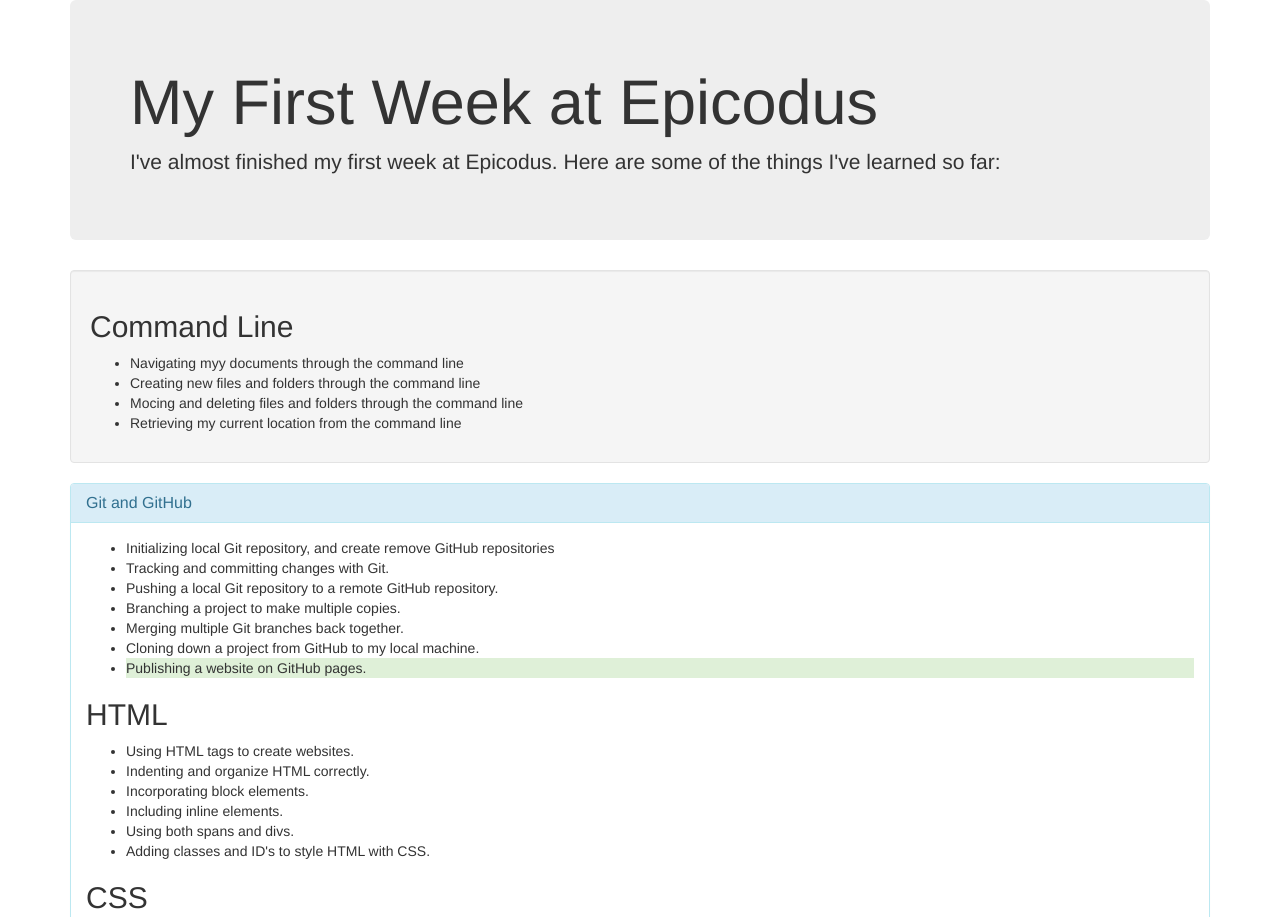
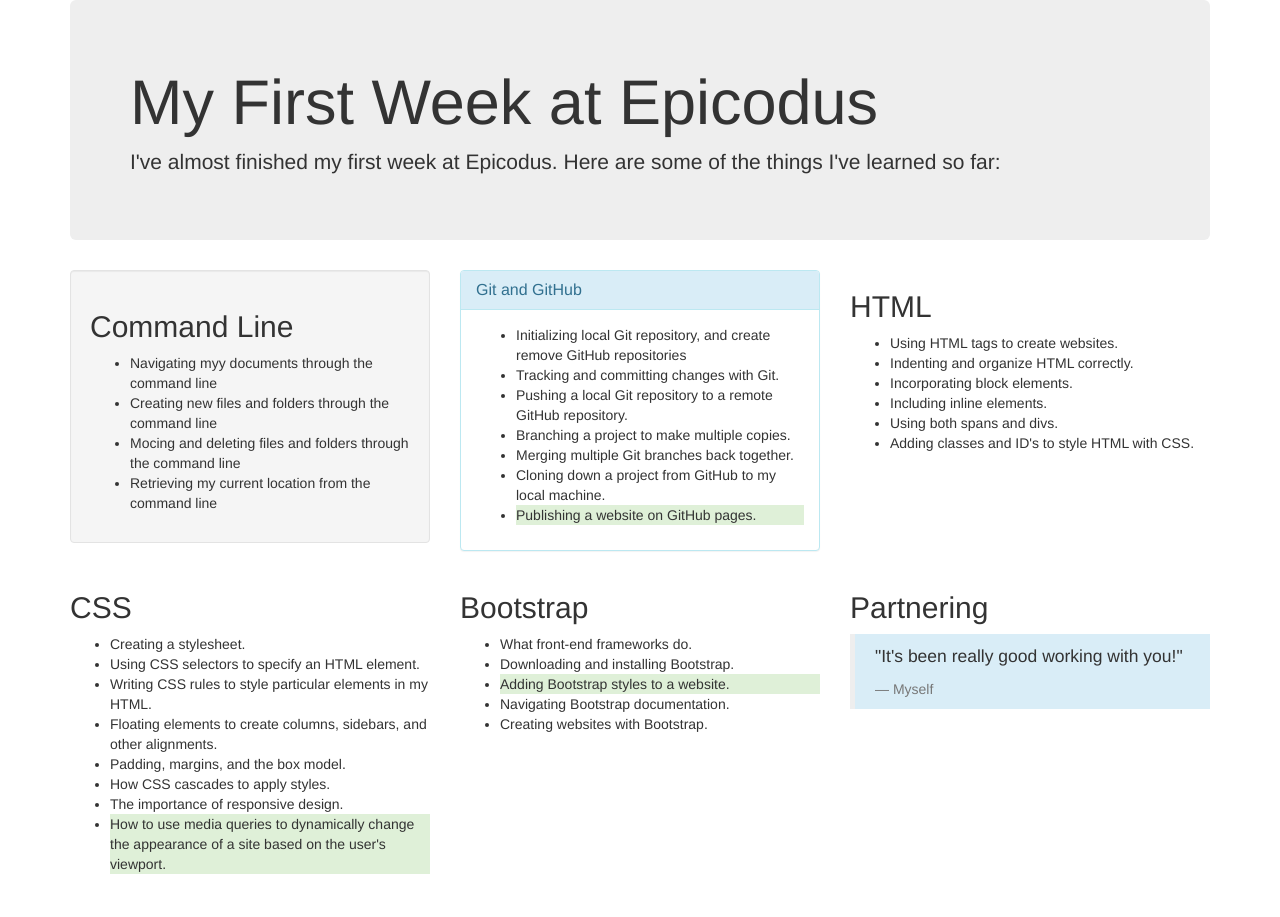
Before and after one commit to Negdub/weekinreview, a plain HTML site: page index.html in a window 1280 px wide. Shown: the top 917 px of the page. After the commit the page ends 884 px from the top, so only its background shows below. Drawn offline with Linux system fonts and the light colour scheme.

Commit message:
col and rows

```diff
--- a/index.html
+++ b/index.html
@@ -12,6 +12,8 @@
             I've almost finished my first week at Epicodus. Here are some of the things I've learned so far:
           </p>
         </div>
+  <div class="row">
+    <div class="col-md-4">
     <div class="well">
       <h2>Command Line</h2>
       <ul>
@@ -21,6 +23,8 @@
         <li>Retrieving my current location from the command line</li>
       </ul>
     </div>
+    </div>
+    <div class="col-md-4">
     <div class="panel panel-info">
       <div class="panel-heading">
       <h2 class="panel-title">Git and GitHub</h2>
@@ -35,6 +39,10 @@
           <li>Cloning down a project from GitHub to my local machine.</li>
           <li class="bg-success">Publishing a website on GitHub pages.</li>
         </ul>
+      </div>
+    </div>
+  </div>
+  <div class="col-md-4">
         <h2>HTML</h2>
         <ul>
           <li>Using HTML tags to create websites.</li>
@@ -44,6 +52,11 @@
           <li>Using both spans and divs.</li>
           <li>Adding classes and ID's to style HTML with CSS.</li>
         </ul>
+      </div>
+  </div>
+
+      <div class="row">
+        <div class="col-md-4">
         <h2>CSS</h2>
         <ul>
           <li>Creating a stylesheet.</li>
@@ -55,6 +68,8 @@
           <li>The importance of responsive design.</li>
           <li class="bg-success">How to use media queries to dynamically change the appearance of a site based on the user's viewport.</li>
         </ul>
+      </div>
+      <div class="col-md-4">
         <h2>Bootstrap</h2>
         <ul>
           <li>What front-end frameworks do.</li>
@@ -63,11 +78,15 @@
           <li>Navigating Bootstrap documentation.</li>
           <li>Creating websites with Bootstrap.</li>
         </ul>
+      </div>
+      <div class="col-md-4">
         <h2>Partnering</h2>
         <blockquote class="bg-info">
           <p>"It's been really good working with you!"</p>
           <footer>Myself</footer>
         </blockquote>
         </div>
+      </div>
+    </div>
   </body>
 </html>
```
Lines whose indentation alone changed are shown as unchanged.
